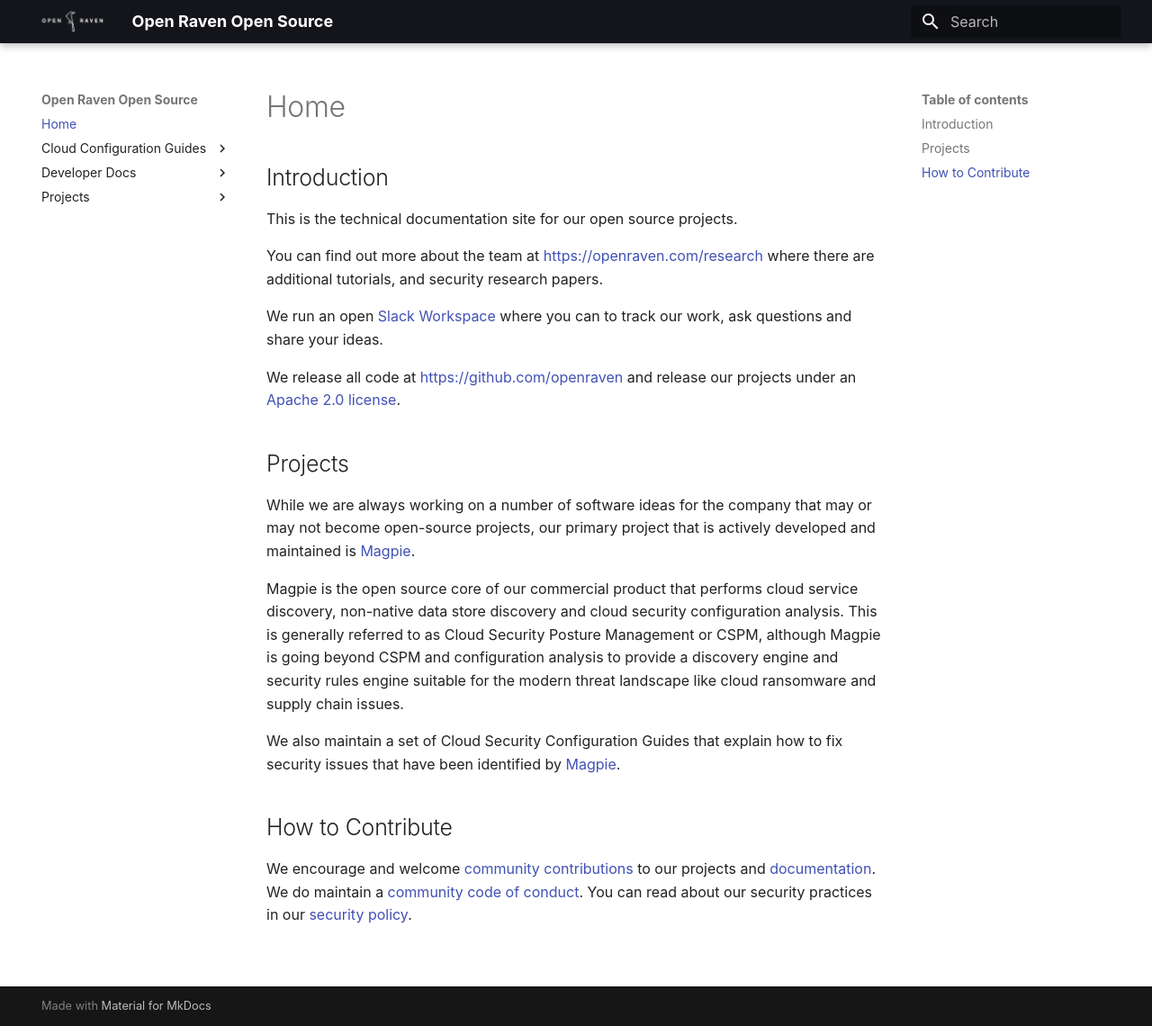
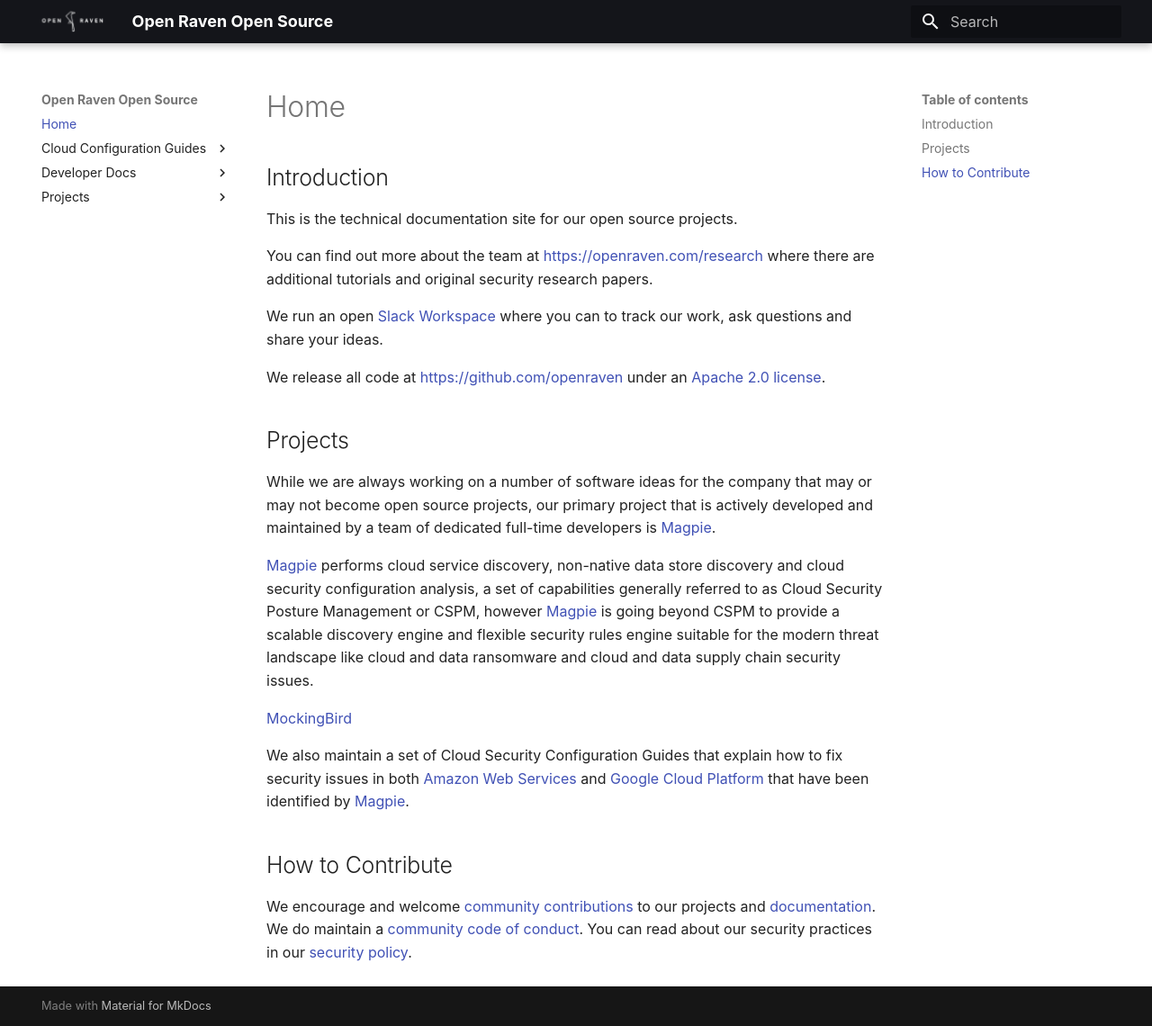
Before and after one commit to openraven/docs, an MkDocs documentation site: the page built from docs/index.md, in a window 1280 px wide and 1140 px high. Shown: the whole window at 90% size. Built offline with MkDocs 1.6.1 and Material for MkDocs 9.7.7, drawn with Linux system fonts in a browser that asks for light colours; some web fonts are replaced.

Commit message:
Updated home

```diff
--- a/docs/index.md
+++ b/docs/index.md
@@ -1,18 +1,20 @@
 ## Introduction
 This is the technical documentation site for our open source projects.
 
-You can find out more about the team at [https://openraven.com/research](https://www.openraven.com/research) where there are additional tutorials, and security research papers.
+You can find out more about the team at [https://openraven.com/research](https://www.openraven.com/research) where there are additional tutorials and original security research papers.
 
 We run an open [Slack Workspace](https://join.slack.com/t/open-raven-research/shared_invite/zt-np27xiev-N5rL4AcTmrQt8YkE81BIaw) where you can to track our work, ask questions and share your ideas.
 
-We release all code at [https://github.com/openraven](https://github.com/openraven) and release our projects under an [Apache 2.0 license](https://choosealicense.com/licenses/apache-2.0/).
+We release all code at [https://github.com/openraven](https://github.com/openraven) under an [Apache 2.0 license](https://choosealicense.com/licenses/apache-2.0/).
 
 ## Projects
-While we are always working on a number of software ideas for the company that may or may not become open-source projects, our primary project that is actively developed and maintained is [Magpie](Projects/Magpie/getting-started.md).
+While we are always working on a number of software ideas for the company that may or may not become open source projects, our primary project that is actively developed and maintained by a team of dedicated full-time developers is [Magpie](Projects/Magpie/getting-started.md).
 
-Magpie is the open source core of our commercial product that performs cloud service discovery, non-native data store discovery and cloud security configuration analysis. This is generally referred to as Cloud Security Posture Management or CSPM, although Magpie is going beyond CSPM and configuration analysis to provide a discovery engine and security rules engine suitable for the modern threat landscape like cloud ransomware and supply chain issues.
+[Magpie](Projects/Magpie/getting-started.md) performs cloud service discovery, non-native data store discovery and cloud security configuration analysis, a set of capabilities generally referred to as Cloud Security Posture Management or CSPM, however [Magpie](Projects/Magpie/getting-started.md) is going beyond CSPM to provide a scalable discovery engine and flexible security rules engine suitable for the modern threat landscape like cloud and data ransomware and cloud and data supply chain security issues.
 
-We also maintain a set of Cloud Security Configuration Guides that explain how to fix security issues that have been identified by [Magpie](Projects/Magpie/getting-started.md).
+[MockingBird](Projects/Mockingbird/getting-started.md)
+
+We also maintain a set of Cloud Security Configuration Guides that explain how to fix security issues in both [Amazon Web Services]() and [Google Cloud Platform]() that have been identified by [Magpie](Projects/Magpie/getting-started.md).
 
 ## How to Contribute
 We encourage and welcome [community contributions](Developer Docs/contribution-guide.md) to our projects and [documentation](https://github.com/openraven/docs). We do maintain a [community code of conduct](Developer Docs/welcome.md).
```
Also changed, not shown: docs/Projects/Mockingbird/getting-started.md (renamed from docs/Projects/mockingbird/how-to.md).
